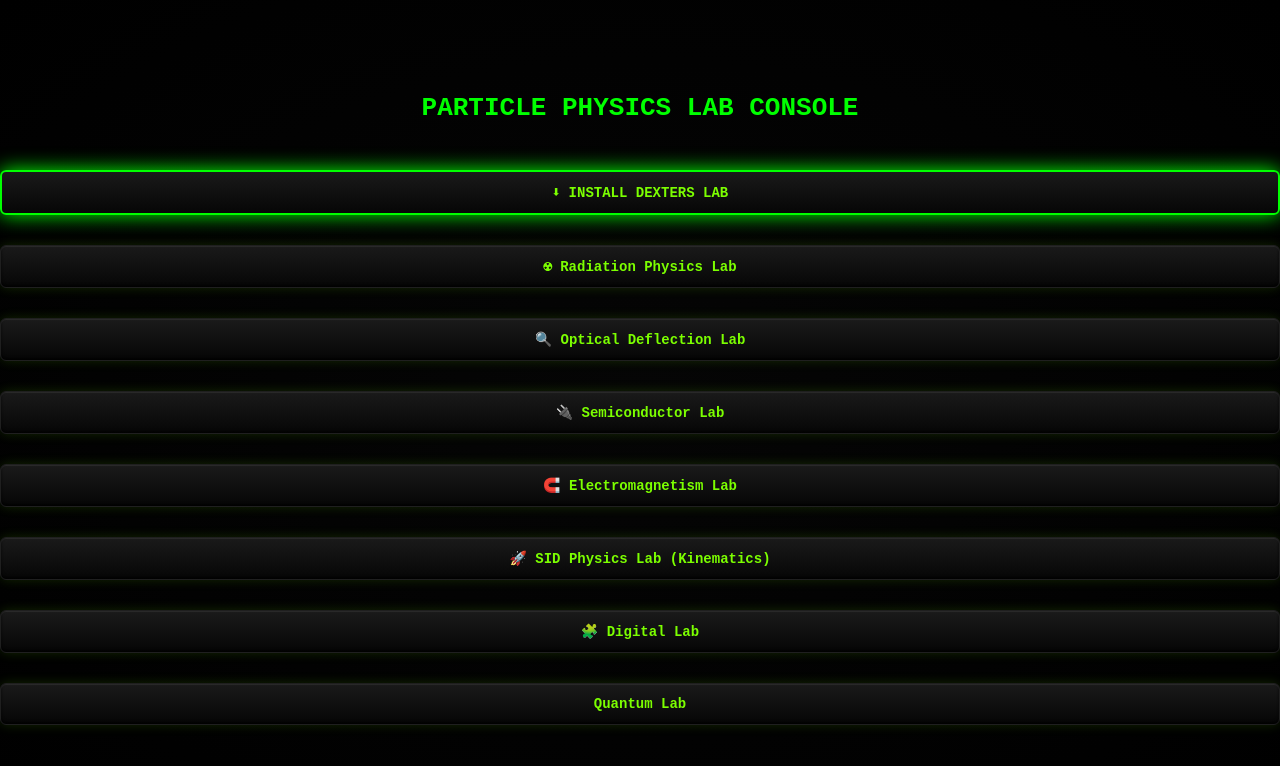
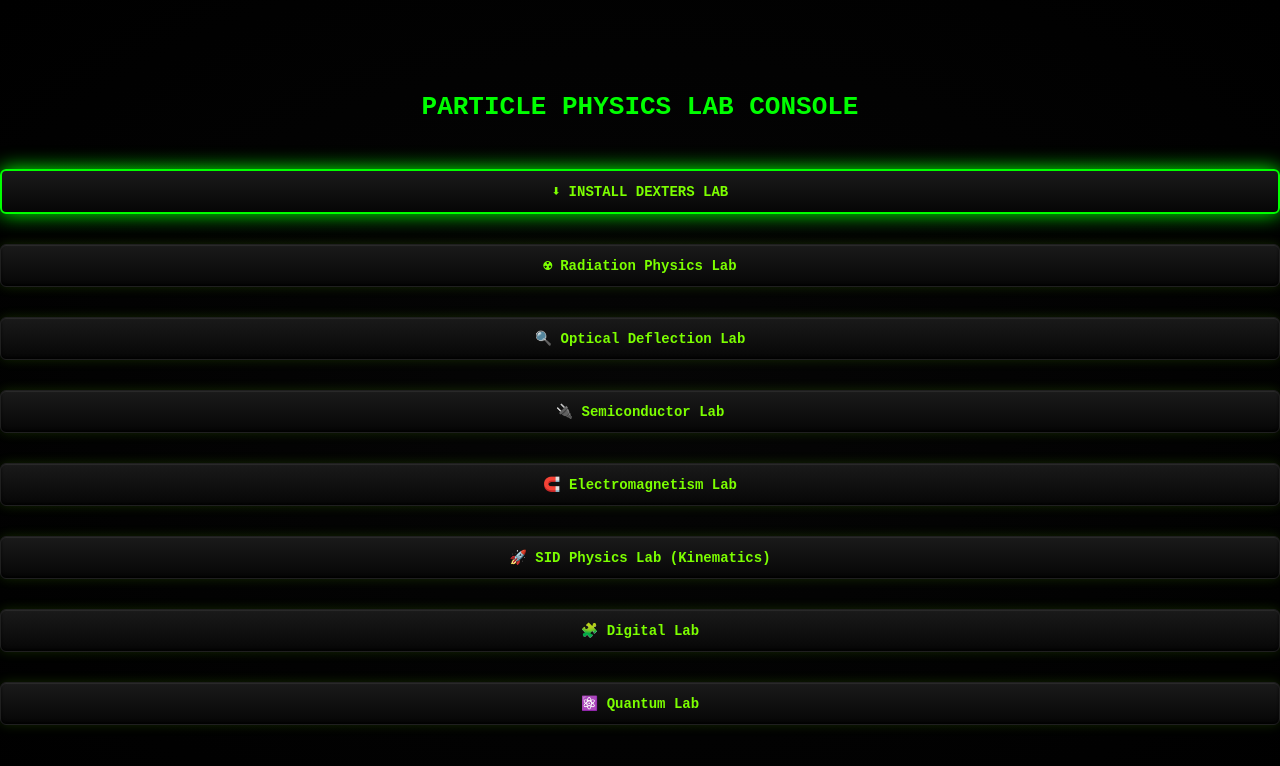
Before and after one commit to Assam157/RadiationLab, a React (Create React App) app: page / in a window 1280 px wide. Shown: the top 766 px of the page. Built offline with nearby package versions, Linux system fonts and the light colour scheme.

Commit message:
Update App.js

```diff
--- a/src/App.js
+++ b/src/App.js
@@ -173,7 +173,7 @@ function DexterHome() {
         🧩 Digital Lab
       </button>
        <button className="lab-btn" onClick={() => navigate("/quantum")}>
-         Quantum Lab
+         ⚛️ Quantum Lab
       </button>
     </div>
   );
```
